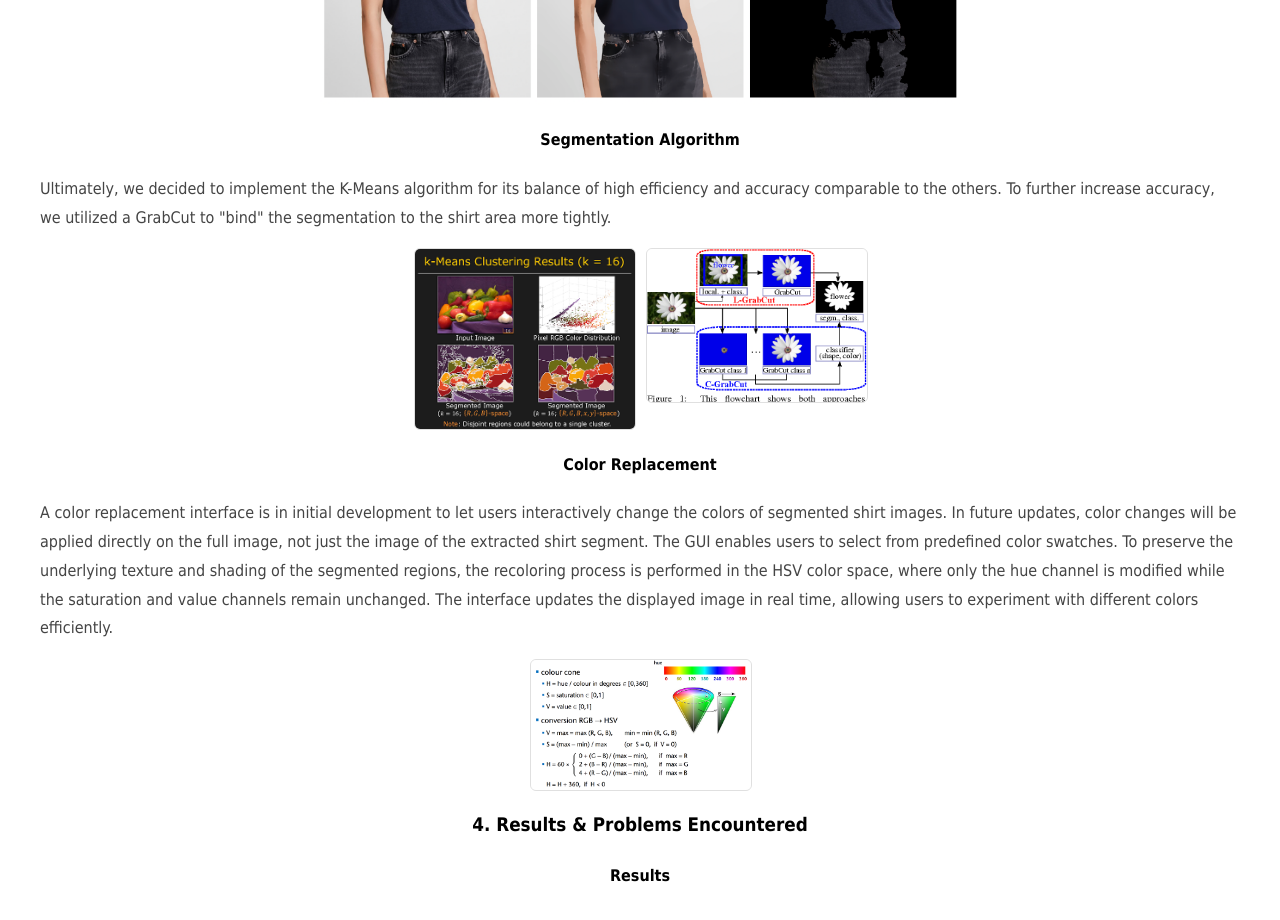
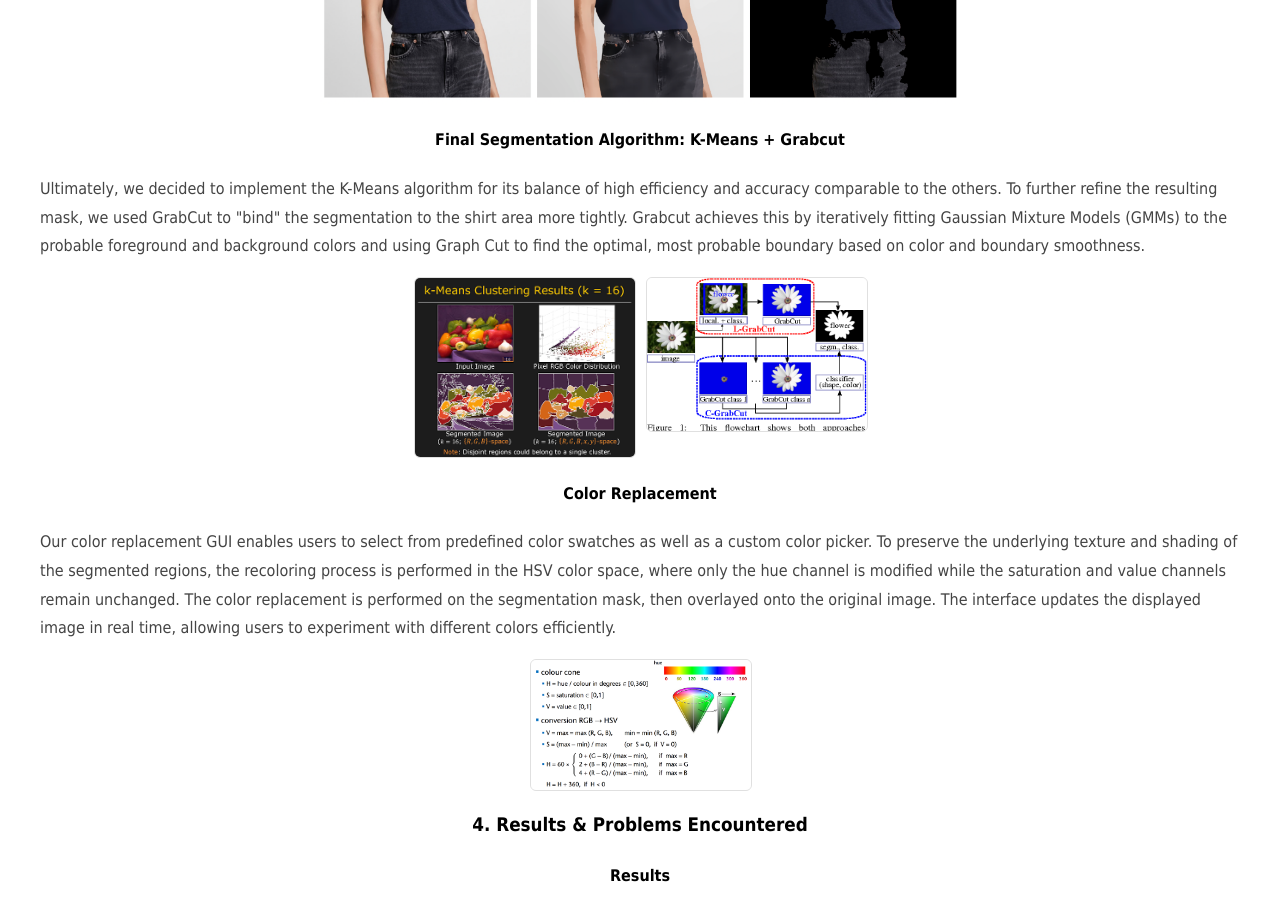
Before and after one commit to aahuanga/cs566-project, a plain HTML site: page index.html in a window 1280 px wide. Shown: the part 2400-3320 px from the top of the page. Drawn offline with Linux system fonts and the light colour scheme; grey boxes are pictures that could not be loaded.

Commit message:
Fixed color replacement section + added grabcut info

```diff
--- a/index.html
+++ b/index.html
@@ -213,12 +213,13 @@
                 <img src="website_photos/MeanShift_Result.png">
             </div>
 
-            <h4>Segmentation Algorithm</h4>
+            <h4>Final Segmentation Algorithm: K-Means + Grabcut </h4>
             <p class="text-body">
                 Ultimately, we decided to implement the K-Means
-                algorithm for its balance of high efficiency and accuracy comparable to the others. To further increase
-                accuracy, we utilized a GrabCut to "bind"
-                the segmentation to the shirt area more tightly.
+                algorithm for its balance of high efficiency and accuracy comparable to the others. To further refine the resulting mask,
+                we used GrabCut to "bind" the segmentation to the shirt area more tightly. Grabcut achieves this by iteratively fitting Gaussian Mixture Models
+                (GMMs) to the probable foreground and background colors and using Graph Cut to find the optimal, most probable boundary based
+                on color and boundary smoothness.
 
             <div class="gallery" aria-label="Approach - shirt detection examples">
                 <div class="item">
@@ -231,12 +232,11 @@
 
             <h4>Color Replacement</h4>
             <p class="text-body">
-                A color replacement interface is in initial development to let users interactively change the colors of
-                segmented shirt images. In future updates, color changes will be applied directly on the full image, not
-                just the image of the extracted shirt segment. The GUI enables users to select from predefined color
-                swatches. To preserve the underlying texture and shading of the segmented regions, the recoloring
+                Our color replacement GUI enables users to select from predefined color swatches as well as a custom color picker.
+                To preserve the underlying texture and shading of the segmented regions, the recoloring
                 process is performed in the HSV color space, where only the hue channel is modified while the saturation
-                and value channels remain unchanged. The interface updates the displayed image in real time, allowing
+                and value channels remain unchanged. The color replacement is performed on the segmentation mask, then overlayed onto the
+                original image. The interface updates the displayed image in real time, allowing
                 users to experiment with different colors efficiently.
             </p>
             <div class="gallery" aria-label="Approach - color detection example">
```
